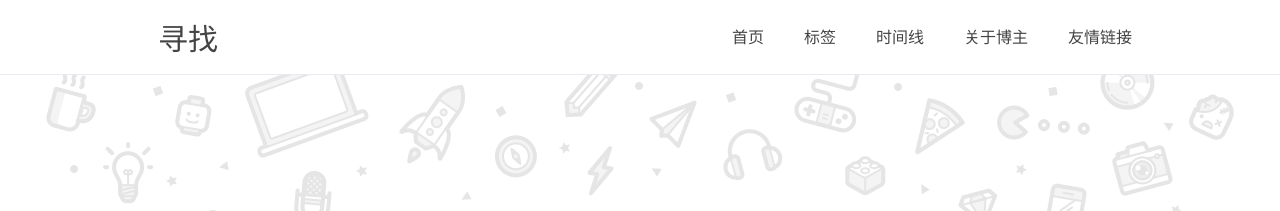
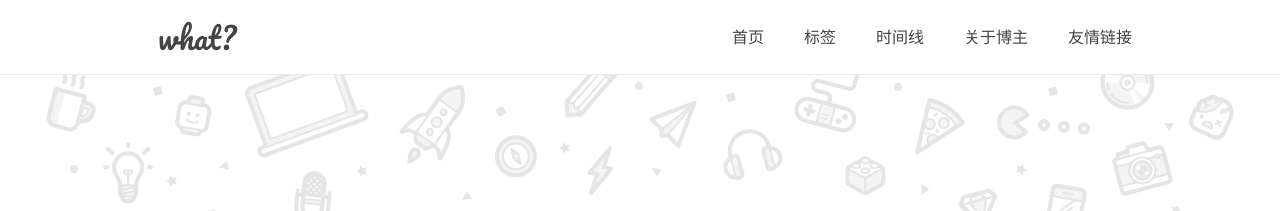
Before and after one commit to e01-cry/e01-cry.github.io, a Jekyll site: the page built from index.html, in a window 1280 px wide. Shown: the top 211 px of the page. Built offline with Jekyll 4.4.1, drawn with Linux system fonts in a browser that asks for light colours; comment, search, counter and statistics services are not loaded.

Commit message:
Update _config.yml

```diff
--- a/_config.yml
+++ b/_config.yml
@@ -16,7 +16,7 @@ nav: # 最佳体验 六个标签 且最好每个标签不超过4中文字
 author: true
 name: 'e01'
 NickName: 'e01'
-webtitle: '寻找'
+webtitle: 'what?'
 bio: '..........'
 about: true
 aboutyou: '一个普通人'
```
